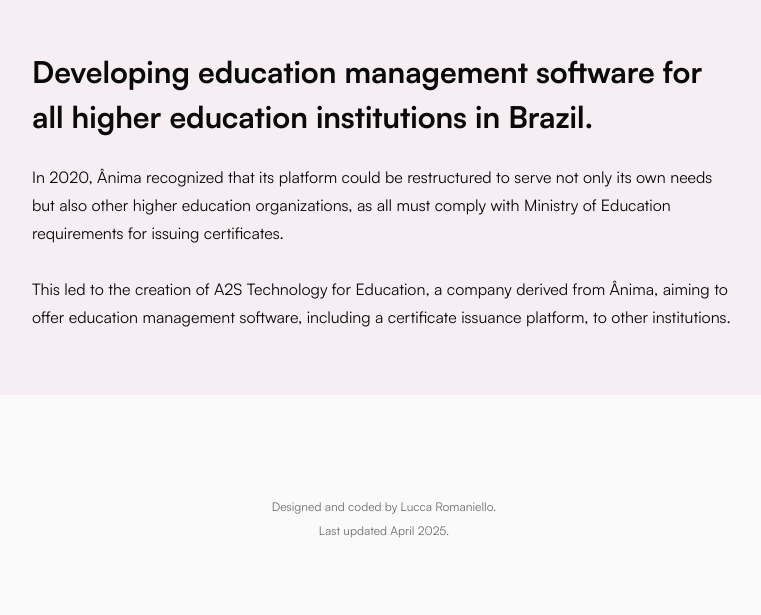
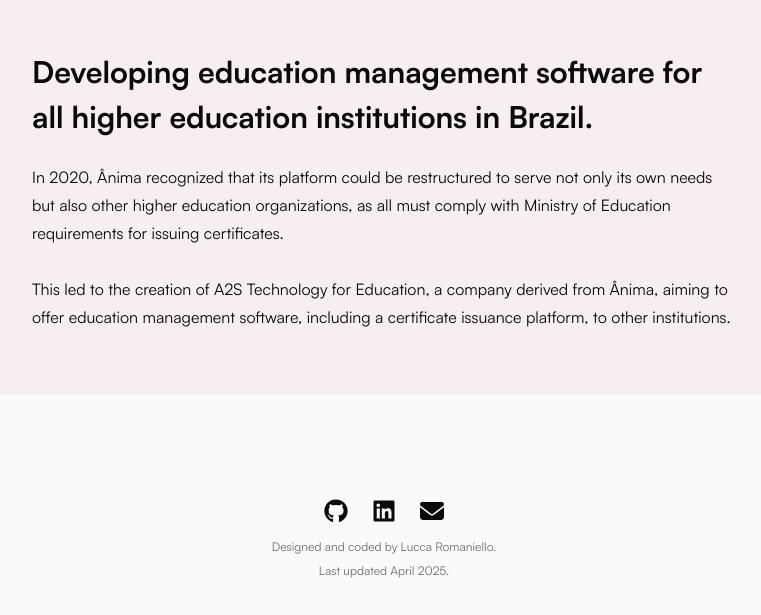
Before and after one commit to luccaromaniello/portfolio, a Next.js app: page /design/anima-educacao in a window 1280 px wide. Shown: the part 1755-2370 px from the top of the page, without its empty margins (256-1017 px from the left). Built offline with nearby package versions, Linux system fonts and the light colour scheme.

Commit message:
Styles footer and add links as constants

```diff
--- a/src/components/Footer/index.tsx
+++ b/src/components/Footer/index.tsx
@@ -1,15 +1,22 @@
-import { FaGithub } from "react-icons/fa";
-import { FaLinkedin } from "react-icons/fa";
-import { FaEnvelope } from "react-icons/fa";
+import { FaGithub } from "react-icons/fa6";
+import { FaLinkedin } from "react-icons/fa6";
+import { FaEnvelope } from "react-icons/fa6";
+import { GITHUB_URL, LINKEDIN_URL, MAIL_URL } from "@/constants";
 
 const Footer = () => {
   return (
-    <footer className="flex flex-col gap-4 items-center p-14 w-full">
-      {/* <div className="flex flex-row gap-4">
-        <FaGithub className="text-2xl hover:text-content-tertiary"/>
-        <FaLinkedin className="text-2xl hover:text-content-tertiary"/>
-        <FaEnvelope className="text-2x1 hover:text-content-tertiary"/>
-       </div> */}
+    <footer className="flex flex-col gap-4 items-center p-14 w-full items-center">
+      <div className="flex flex-row gap-6 items-center">
+        <a href={GITHUB_URL} rel="noreferrer" target="_blank">
+          <FaGithub size={24} className="text-2xl hover:text-content-tertiary" />
+        </a>
+        <a href={LINKEDIN_URL} rel="noreferrer" target="_blank">
+          <FaLinkedin size={24} className="text-2xl hover:text-content-tertiary" />
+        </a>
+        <a href={MAIL_URL}>
+          <FaEnvelope size={24} className="text-3x1 hover:text-content-tertiary" />
+        </a>
+      </div>
       <div className="flex flex-col gap-2 text-xs text-content-secondary items-center">
         <p>Designed and coded by Lucca Romaniello.</p>
         <p>Last updated April 2025.</p>
--- a/src/components/navigation/TopNavigation/index.tsx
+++ b/src/components/navigation/TopNavigation/index.tsx
@@ -8,6 +8,7 @@
 import { IoClose } from "react-icons/io5";
 import "./TopNavigation.css";
 import Link from "next/link";
+import { LINKEDIN_URL, MAIL_URL } from "@/constants";
 
 const pages = [
   {
@@ -19,12 +20,12 @@
     title: 'About',
   },
   {
-    href: 'https://www.linkedin.com/in/luccaromaniello/',
+    href: LINKEDIN_URL,
     title: 'Resumé',
     external: true,
   },
   {
-    href: 'mailto:hello@luccaromaniello.com',
+    href: MAIL_URL,
     title: 'Contact',
     external: true,
   },
--- /dev/null
+++ b/src/constants.ts
@@ -0,0 +1,3 @@
+export const GITHUB_URL = "https://github.com/luccaromaniello/";
+export const LINKEDIN_URL = "https://www.linkedin.com/in/luccaromaniello/";
+export const MAIL_URL = "mailto:hello@luccaromaniello.com";
```
